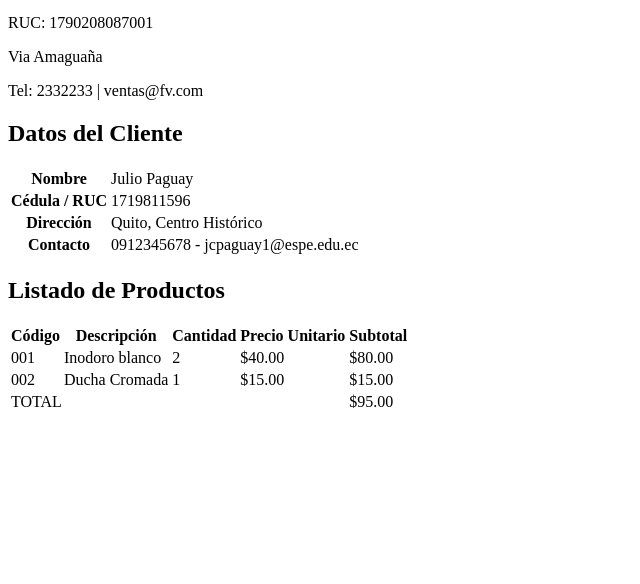
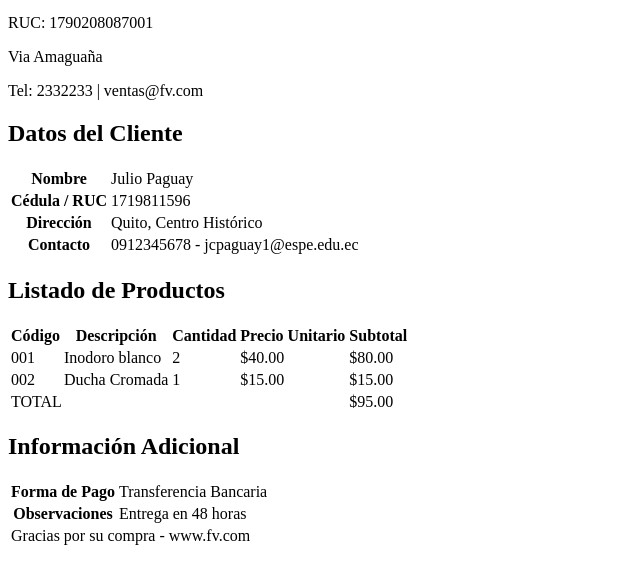
Before and after one commit to JCPB2000/A2.Paguay_Julio_PICW, a plain HTML site: page index.html in a window 1280 px wide. Shown: the part 100-684 px from the top of the page, without its empty margins (0-640 px from the left). Drawn offline with Linux system fonts and the light colour scheme.

Commit message:
Creación de tabla Informacion Adicional

```diff
--- a/index.html
+++ b/index.html
@@ -77,6 +77,25 @@
         </table>
     </div>
 
+  <!-- Información Adicional -->
+    <div class="bloque adicional">
+        <h2>Información Adicional</h2>
+        <table>
+            <tr>
+                <th>Forma de Pago</th>
+                <td>Transferencia Bancaria</td>
+            </tr>
+            <tr>
+                <th>Observaciones</th>
+                <td>Entrega en 48 horas</td>
+            </tr>
+            <tr>
+                <td colspan="2" class="footer">Gracias por su compra - www.fv.com</td>
+            </tr>
+        </table>
+    </div>
+
+</div>
 
 
 </body>
```
